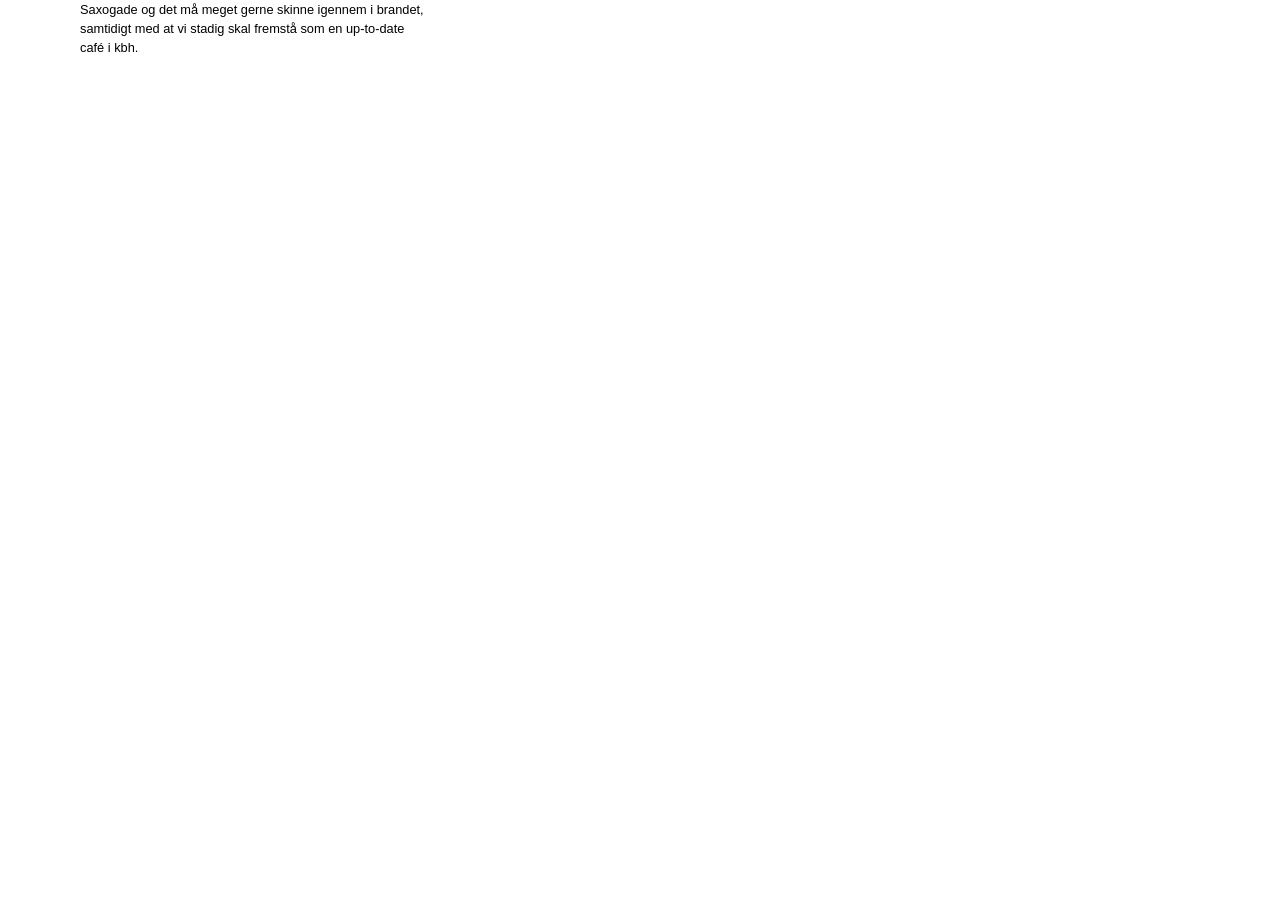
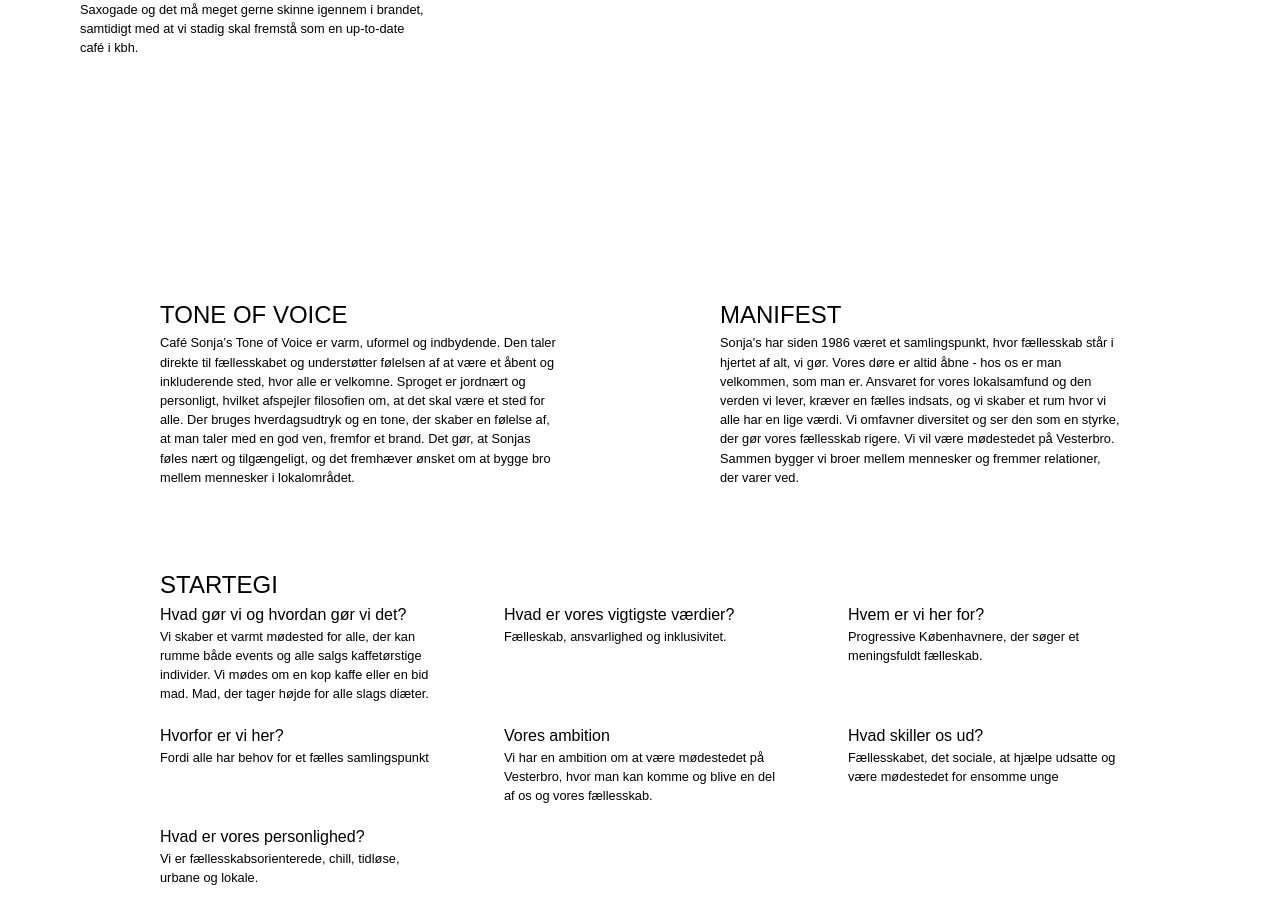
Before and after one commit to alberteStaermose/test, a Vue app: page /pSonja in a window 1280 px wide. Shown: the part 1460-2384 px from the top of the page. Before the commit the page ends 1597 px from the top, so only its background shows below. Built offline with nearby package versions, Linux system fonts and the light colour scheme.

Commit message:
sat flere ting i sonja

```diff
--- a/src/assets/main.css
+++ b/src/assets/main.css
@@ -53,7 +53,7 @@
 h4 {
   font-family: "Montserrat", sans-serif;
   font-optical-sizing: auto;
-  font-weight: 300;
+  font-weight: 500;
   font-style: normal;
   font-size: 1rem;
 }
--- a/src/views/ProjectCafeSonja.vue
+++ b/src/views/ProjectCafeSonja.vue
@@ -67,5 +67,82 @@
         <p>Brandinsight!! og hvad vi gjorde med den og hvorfor</p>
       </div>
     </section>
+    <section class="p-40 bg-white gap-20 grid">
+      <article class="grid grid-cols-2 gap-40">
+        <div>
+          <h2>Tone of voice</h2>
+          <p>
+            Café Sonja’s Tone of Voice er varm, uformel og indbydende. Den taler
+            direkte til fællesskabet og understøtter følelsen af at være et
+            åbent og inkluderende sted, hvor alle er velkomne. Sproget er
+            jordnært og personligt, hvilket afspejler filosofien om, at det skal
+            være et sted for alle. Der bruges hverdagsudtryk og en tone, der
+            skaber en følelse af, at man taler med en god ven, fremfor et brand.
+            Det gør, at Sonjas føles nært og tilgængeligt, og det fremhæver
+            ønsket om at bygge bro mellem mennesker i lokalområdet.
+          </p>
+        </div>
+        <div>
+          <h2>Manifest</h2>
+          <p>
+            Sonja's har siden 1986 været et samlingspunkt, hvor fællesskab står
+            i hjertet af alt, vi gør. Vores døre er altid åbne - hos os er man
+            velkommen, som man er. Ansvaret for vores lokalsamfund og den verden
+            vi lever, kræver en fælles indsats, og vi skaber et rum hvor vi alle
+            har en lige værdi. Vi omfavner diversitet og ser den som en styrke,
+            der gør vores fællesskab rigere. Vi vil være mødestedet på
+            Vesterbro. Sammen bygger vi broer mellem mennesker og fremmer
+            relationer, der varer ved.
+          </p>
+        </div>
+      </article>
+      <article>
+        <h2>Startegi</h2>
+        <div class="grid grid-cols-3 gap-x-18 gap-y-5">
+          <div>
+            <h4>Hvad gør vi og hvordan gør vi det?</h4>
+            <p>
+              Vi skaber et varmt mødested for alle, der kan rumme både events og
+              alle salgs kaffetørstige individer. Vi mødes om en kop kaffe eller
+              en bid mad. Mad, der tager højde for alle slags diæter.
+            </p>
+          </div>
+          <div>
+            <h4>Hvad er vores vigtigste værdier?</h4>
+            <p>Fælleskab, ansvarlighed og inklusivitet.</p>
+          </div>
+          <div>
+            <h4>Hvem er vi her for?</h4>
+            <p>
+              Progressive Københavnere, der søger et meningsfuldt fælleskab.
+            </p>
+          </div>
+          <div>
+            <h4>Hvorfor er vi her?</h4>
+            <p>Fordi alle har behov for et fælles samlingspunkt</p>
+          </div>
+          <div>
+            <h4>Vores ambition</h4>
+            <p>
+              Vi har en ambition om at være mødestedet på Vesterbro, hvor man
+              kan komme og blive en del af os og vores fællesskab.
+            </p>
+          </div>
+          <div>
+            <h4>Hvad skiller os ud?</h4>
+            <p>
+              Fællesskabet, det sociale, at hjælpe udsatte og være mødestedet
+              for ensomme unge
+            </p>
+          </div>
+          <div>
+            <h4>Hvad er vores personlighed?</h4>
+            <p>
+              Vi er fællesskabsorienterede, chill, tidløse, urbane og lokale.
+            </p>
+          </div>
+        </div>
+      </article>
+    </section>
   </main>
 </template>
```
